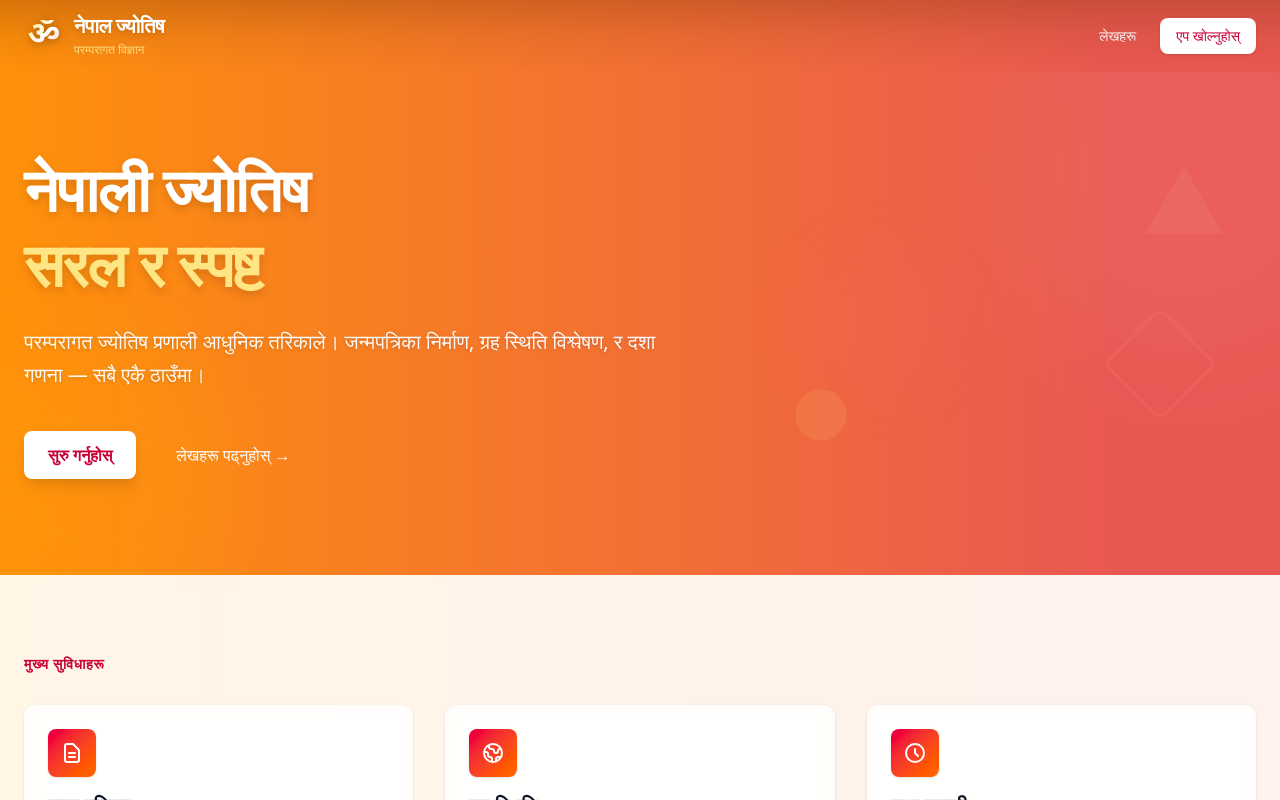
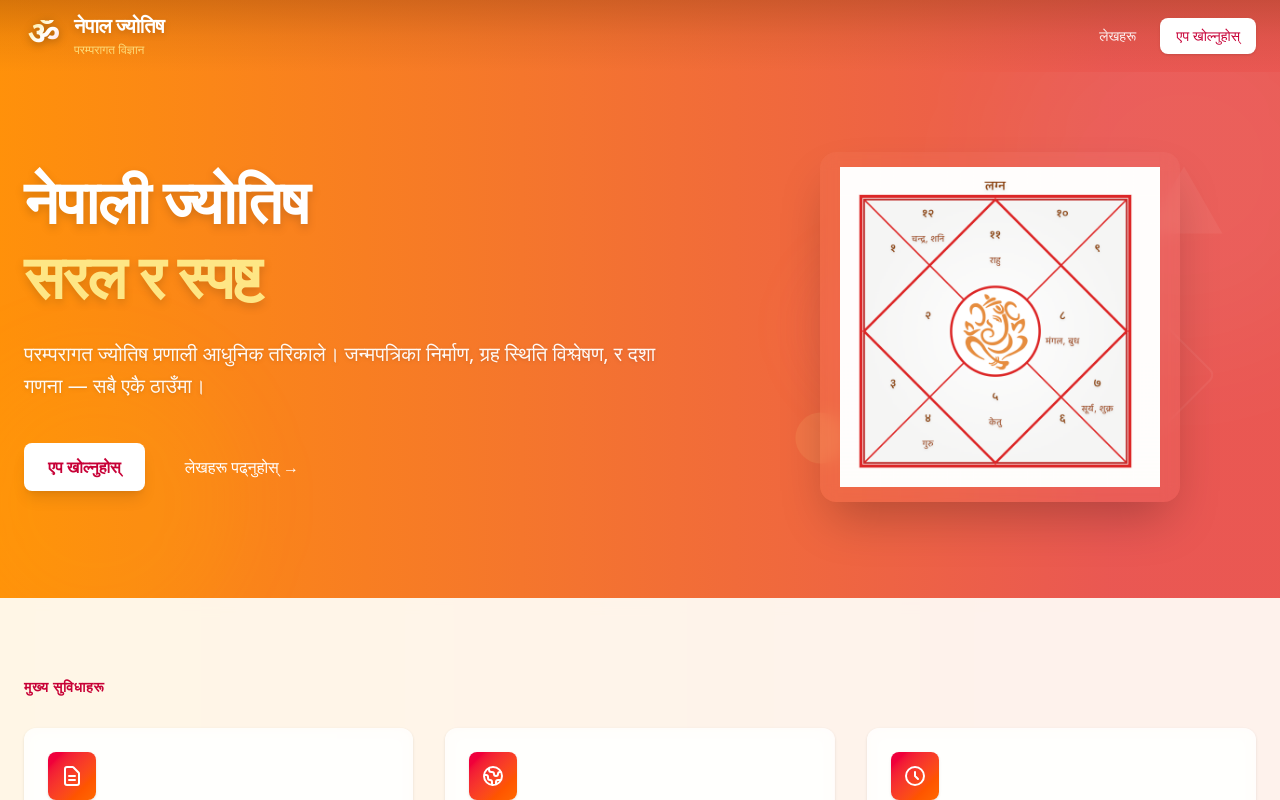
Before and after one commit to mhnpd-org/nepal-jyotish, a Next.js app: page / in a window 1280 px wide. Shown: the top 800 px of the page. Built offline with nearby package versions, Linux system fonts and the light colour scheme.

Commit message:
feat: Add decorative image to landing page for enhanced visual appeal

```diff
--- a/src/app/page.tsx
+++ b/src/app/page.tsx
@@ -1,4 +1,5 @@
 import Link from "next/link";
+import Image from "next/image";
 import BlogCard from "@internal/components/blog-card";
 import Logo from "@internal/layouts/logo";
 import Footer from "@internal/layouts/footer";
@@ -65,7 +66,9 @@ export default function LandingPage() {
           <div className="absolute top-1/2 right-20 w-20 h-20 border-2 border-white/5 rounded-lg rotate-45"></div>
         </div>
 
-        <div className="max-w-3xl relative z-10">
+        <div className="max-w-7xl mx-auto relative z-10 flex items-center gap-12">
+          {/* Left column: text */}
+          <div className="max-w-3xl">
           <h1 className="text-5xl md:text-6xl font-bold text-white leading-tight tracking-tight drop-shadow-lg">
             नेपाली ज्योतिष<br />
             <span className="text-amber-200">सरल र स्पष्ट</span>
@@ -78,7 +81,7 @@ export default function LandingPage() {
               href="/astro/janma"
               className="px-6 py-3 bg-white text-rose-700 font-semibold rounded-lg hover:bg-white/95 transition-colors shadow-lg"
             >
-              सुरु गर्नुहोस्
+             एप खोल्नुहोस्
             </Link>
             <Link
               href="/blogs"
@@ -86,6 +89,21 @@ export default function LandingPage() {
             >
               लेखहरू पढ्नुहोस् →
             </Link>
+          </div>
+          </div>
+
+          {/* Right column: decorative image (visible on md and larger) */}
+          <div className="hidden md:flex items-center justify-center flex-1 pointer-events-none">
+            <div className="w-[360px] h-[350px] bg-white/3 backdrop-blur rounded-2xl p-4 shadow-2xl flex items-center justify-center">
+              <Image
+                src="/kundali.png"
+                alt="Decorative astrological emblem"
+                width={320}
+                height={180}
+                className="object-contain"
+                priority={false}
+              />
+            </div>
           </div>
         </div>
       </section>
```
Also changed, not shown: public/kundali.png (added).
